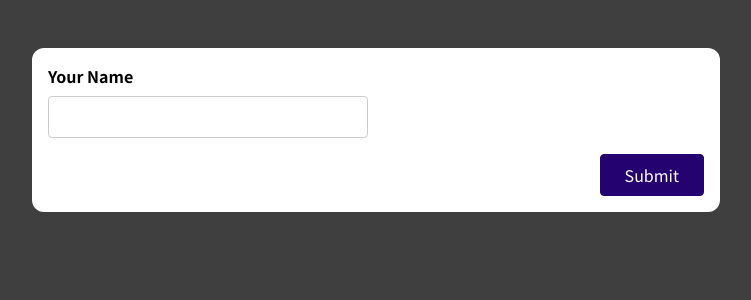
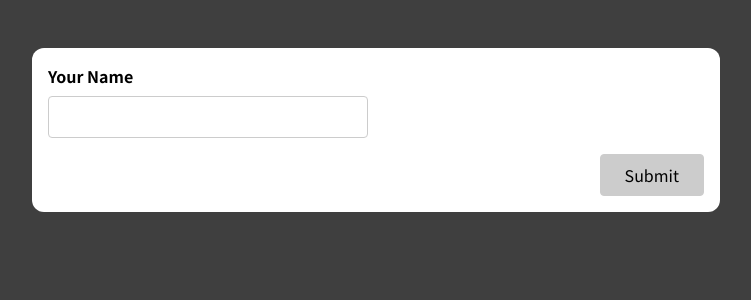
Before and after one commit to rhobbikhaidir/ValidationForm, a React (Create React App) app: page / in a window 1280 px wide. Shown: the top 300 px of the page, without its empty margins (264-1015 px from the left). Built offline with nearby package versions, Linux system fonts and the light colour scheme.

Commit message:
add logic button for validation

```diff
--- a/src/components/SimpleInput.js
+++ b/src/components/SimpleInput.js
@@ -2,12 +2,22 @@ import React, { useEffect, useState } from "react";
 
 const SimpleInput = (props) => {
   const [enteredName, setEnteredName] = useState("");
-  // const [enteredNameValid, setEnteredNameValid] = useState(false);
   const [enteredNameTouched, setEnteredNameTouched] = useState(false);
+  const [formIsValid, setFormIsValid] = useState(false);
 
   const enteredNameValid = enteredName.trim() !== "";
 
   const nameInputIsInvalid = !enteredNameValid && enteredNameTouched;
+
+  useEffect(() => {
+    if (enteredNameValid) {
+      setFormIsValid(true);
+    } else {
+      setFormIsValid(false);
+    }
+
+    console.log(enteredNameValid);
+  }, [enteredNameValid]);
 
   const changeNameHandler = (event) => {
     setEnteredName(event.target.value);
@@ -16,10 +26,6 @@ const SimpleInput = (props) => {
   const nameInputBlurHandler = () => {
     setEnteredNameTouched(true);
   };
-
-  useEffect(() => {
-    console.log(enteredNameValid);
-  }, [enteredNameValid]);
 
   const formSubmissionHandler = (e) => {
     e.preventDefault();
@@ -55,7 +61,7 @@ const SimpleInput = (props) => {
         )}
       </div>
       <div className="form-actions">
-        <button>Submit</button>
+        <button disabled={!formIsValid}>Submit</button>
       </div>
     </form>
   );
--- a/src/index.css
+++ b/src/index.css
@@ -79,6 +79,16 @@ button:active {
   border-color: #33059e;
 }
 
+
+button:disabled,
+button:disabled:hover,
+button:disabled:active {
+  background-color: #ccc;
+  color: #000000;
+  border-color: #ccc;
+  cursor:not-allowed;
+}
+
 .form-actions {
   text-align: right;
 }
```
Also changed, not shown: 1 other file (tests, documents, lock files or other folders).
